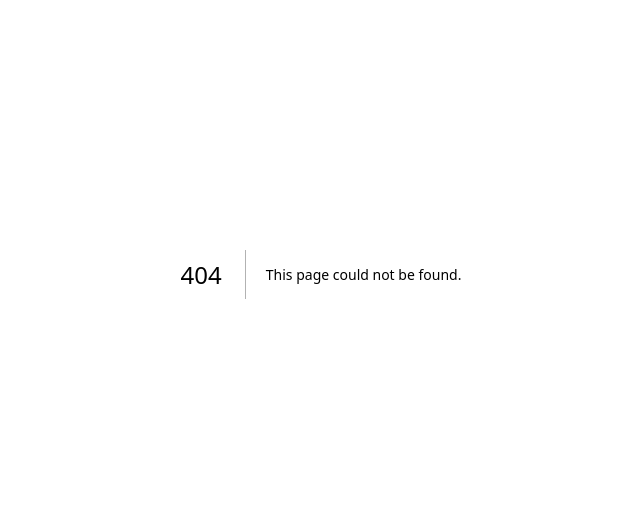
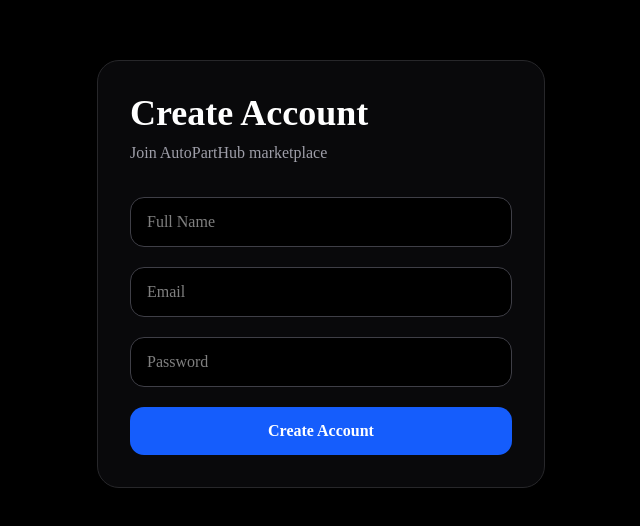
Before and after one commit to anaskhatiib00/autoparthub, a Next.js app in the folder frontend/: page /signup in a window 1280 px wide. Before the commit this address had no page. Shown: the part 126-652 px from the top of the page, without its empty margins (319-959 px from the left). Built offline with nearby package versions, Linux system fonts and the light colour scheme.

Commit message:
Add frontend signup and login pages

```diff
--- /dev/null
+++ b/frontend/app/login/page.tsx
@@ -0,0 +1,85 @@
+"use client"
+
+import { useState } from "react"
+import axios from "axios"
+
+export default function LoginPage() {
+  const [formData, setFormData] = useState({
+    email: "",
+    password: "",
+  })
+
+  const [loading, setLoading] = useState(false)
+
+  const handleChange = (e: React.ChangeEvent<HTMLInputElement>) => {
+    setFormData({
+      ...formData,
+      [e.target.name]: e.target.value,
+    })
+  }
+
+  const handleLogin = async (e: React.FormEvent) => {
+    e.preventDefault()
+
+    try {
+      setLoading(true)
+
+      const response = await axios.post(
+        "http://127.0.0.1:8000/auth/login",
+        formData
+      )
+
+      localStorage.setItem("token", response.data.access_token)
+      localStorage.setItem("user", JSON.stringify(response.data.user))
+
+      alert("Login successful!")
+    } catch (error: any) {
+      console.error(error)
+      alert(error?.response?.data?.detail || "Login failed")
+    } finally {
+      setLoading(false)
+    }
+  }
+
+  return (
+    <main className="flex min-h-screen items-center justify-center bg-black px-6 text-white">
+      <div className="w-full max-w-md rounded-3xl border border-zinc-800 bg-zinc-950 p-8 shadow-2xl">
+        <h1 className="mb-2 text-4xl font-black">
+          Welcome Back
+        </h1>
+
+        <p className="mb-8 text-zinc-400">
+          Login to your AutoPartHub account
+        </p>
+
+        <form onSubmit={handleLogin} className="space-y-5">
+          <input
+            type="email"
+            name="email"
+            placeholder="Email"
+            required
+            onChange={handleChange}
+            className="w-full rounded-xl border border-zinc-700 bg-black px-4 py-3 outline-none focus:border-blue-500"
+          />
+
+          <input
+            type="password"
+            name="password"
+            placeholder="Password"
+            required
+            onChange={handleChange}
+            className="w-full rounded-xl border border-zinc-700 bg-black px-4 py-3 outline-none focus:border-blue-500"
+          />
+
+          <button
+            type="submit"
+            disabled={loading}
+            className="w-full rounded-xl bg-blue-600 py-3 font-semibold hover:bg-blue-500"
+          >
+            {loading ? "Logging in..." : "Login"}
+          </button>
+        </form>
+      </div>
+    </main>
+  )
+}
--- /dev/null
+++ b/frontend/app/signup/page.tsx
@@ -0,0 +1,103 @@
+"use client"
+
+import { useState } from "react"
+import axios from "axios"
+
+export default function SignupPage() {
+  const [formData, setFormData] = useState({
+    full_name: "",
+    email: "",
+    password: "",
+  })
+
+  const [loading, setLoading] = useState(false)
+
+  const handleChange = (
+    e: React.ChangeEvent<HTMLInputElement>
+  ) => {
+    setFormData({
+      ...formData,
+      [e.target.name]: e.target.value,
+    })
+  }
+
+  const handleSignup = async (
+    e: React.FormEvent
+  ) => {
+    e.preventDefault()
+
+    try {
+      setLoading(true)
+
+      await axios.post(
+        "http://127.0.0.1:8000/auth/signup",
+        formData
+      )
+
+      alert("Account created successfully!")
+
+    } catch (error: any) {
+      console.error(error)
+      alert(
+        error?.response?.data?.detail ||
+        "Signup failed"
+      )
+    } finally {
+      setLoading(false)
+    }
+  }
+
+  return (
+    <main className="flex min-h-screen items-center justify-center bg-black px-6 text-white">
+      <div className="w-full max-w-md rounded-3xl border border-zinc-800 bg-zinc-950 p-8 shadow-2xl">
+        <h1 className="mb-2 text-4xl font-black">
+          Create Account
+        </h1>
+
+        <p className="mb-8 text-zinc-400">
+          Join AutoPartHub marketplace
+        </p>
+
+        <form
+          onSubmit={handleSignup}
+          className="space-y-5"
+        >
+          <input
+            type="text"
+            name="full_name"
+            placeholder="Full Name"
+            required
+            onChange={handleChange}
+            className="w-full rounded-xl border border-zinc-700 bg-black px-4 py-3 outline-none focus:border-blue-500"
+          />
+
+          <input
+            type="email"
+            name="email"
+            placeholder="Email"
+            required
+            onChange={handleChange}
+            className="w-full rounded-xl border border-zinc-700 bg-black px-4 py-3 outline-none focus:border-blue-500"
+          />
+
+          <input
+            type="password"
+            name="password"
+            placeholder="Password"
+            required
+            onChange={handleChange}
+            className="w-full rounded-xl border border-zinc-700 bg-black px-4 py-3 outline-none focus:border-blue-500"
+          />
+
+          <button
+            type="submit"
+            disabled={loading}
+            className="w-full rounded-xl bg-blue-600 py-3 font-semibold hover:bg-blue-500"
+          >
+            {loading ? "Creating..." : "Create Account"}
+          </button>
+        </form>
+      </div>
+    </main>
+  )
+}
```
Also changed, not shown: 1 other file (tests, documents, lock files or other folders).
